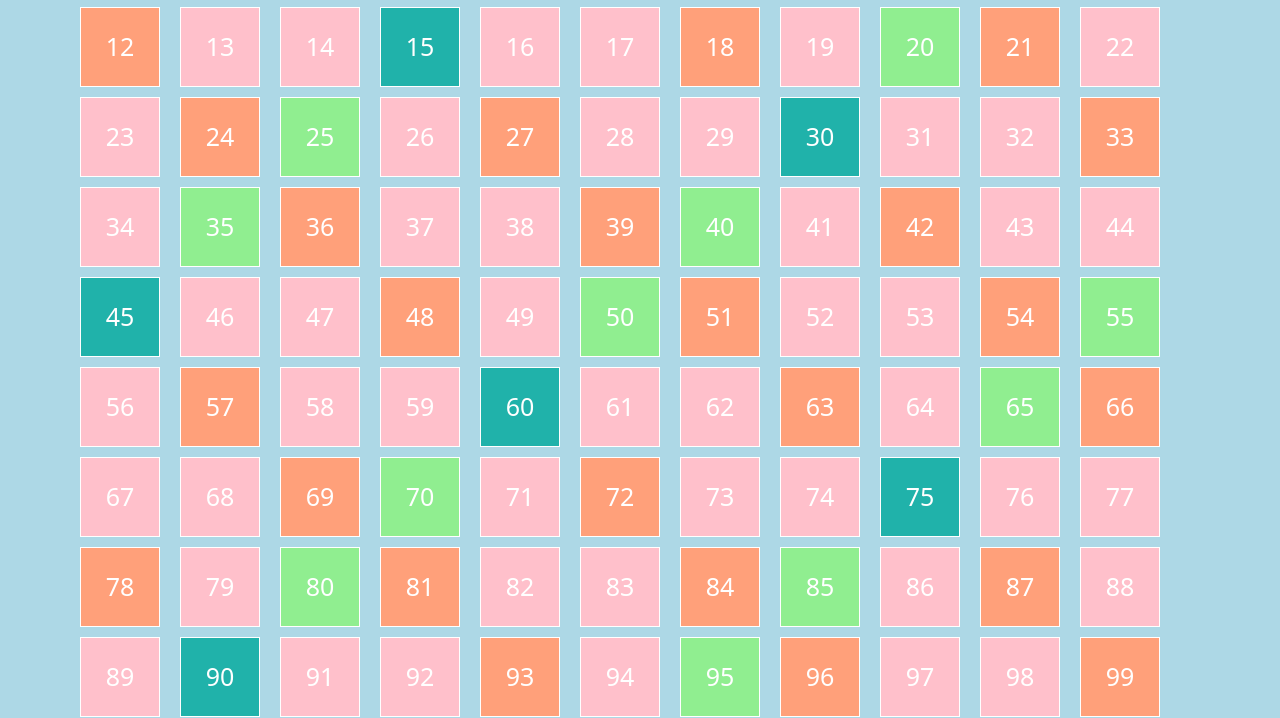
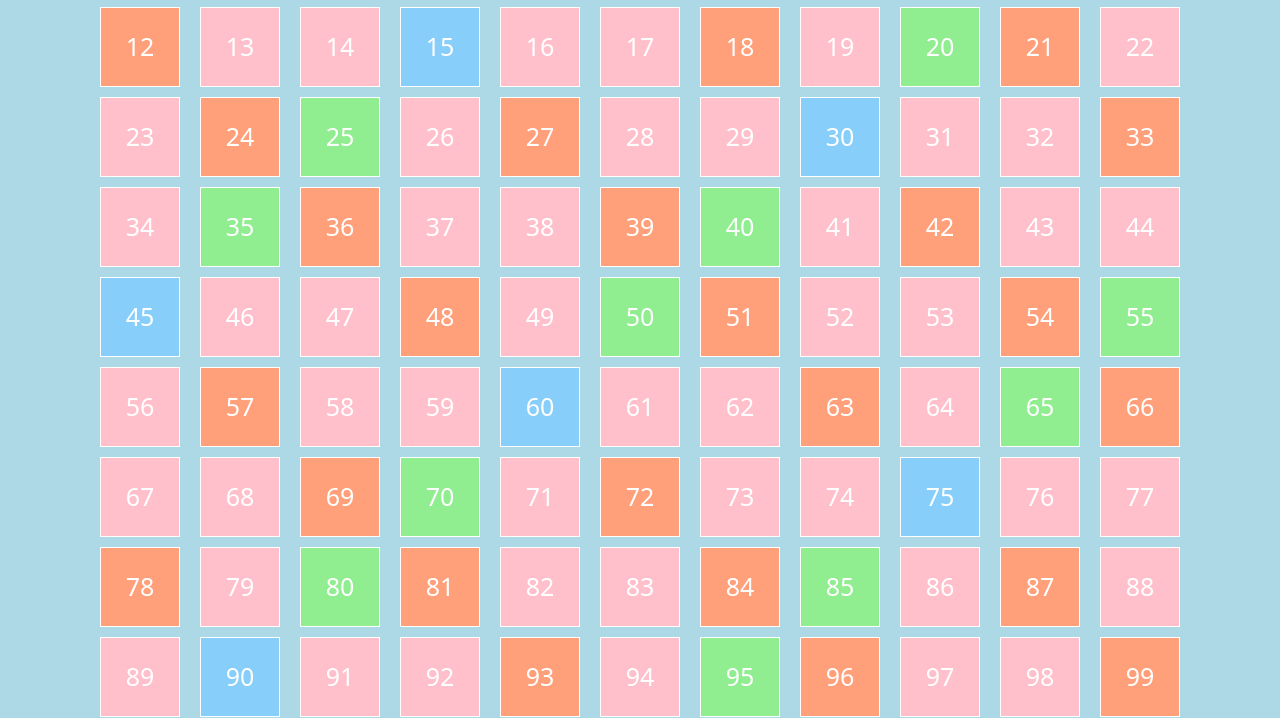
Before and after one commit to GiuliaSardell/js-fizzbuzzdom, a plain HTML site: page index.html in a window 1280 px wide. Shown: the part 139-857 px from the top of the page. Drawn offline with nearby package versions, Linux system fonts and the light colour scheme.

Commit message:
modifiche centratura box

```diff
--- a/css/style.css
+++ b/css/style.css
@@ -29,5 +29,5 @@ body{
 }
 
 .both{
-  background-color: lightseagreen;
+  background-color: lightskyblue;
 }
--- a/index.html
+++ b/index.html
@@ -14,9 +14,7 @@
 
   <div class="container">
     <h1>FizzBuzzDOM</h1>
-    <div class="row">
-
-      <!-- <div class="box">1</div> -->
+    <div class="row justify-content-center">
 
     </div>
   </div>
```
